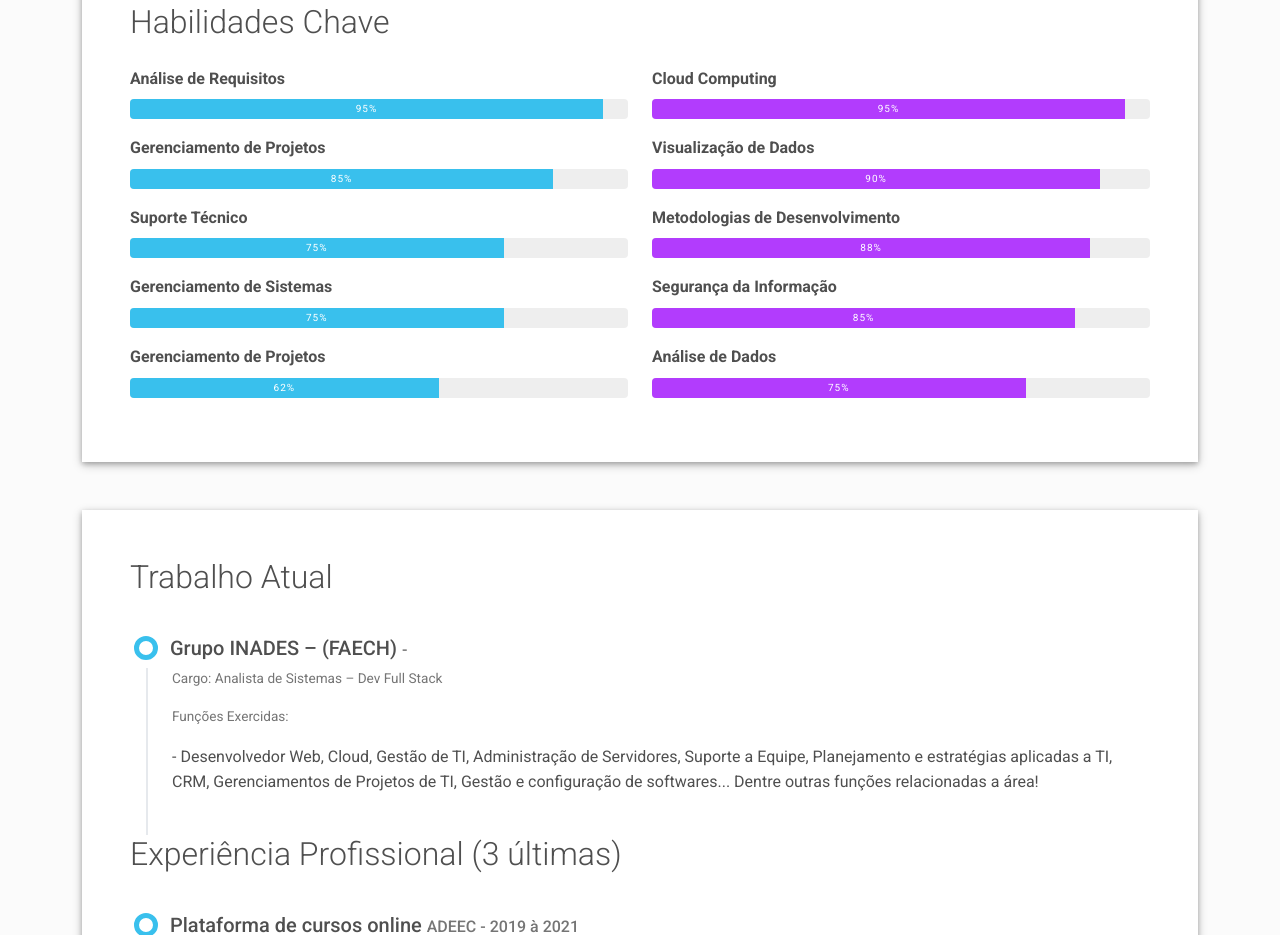
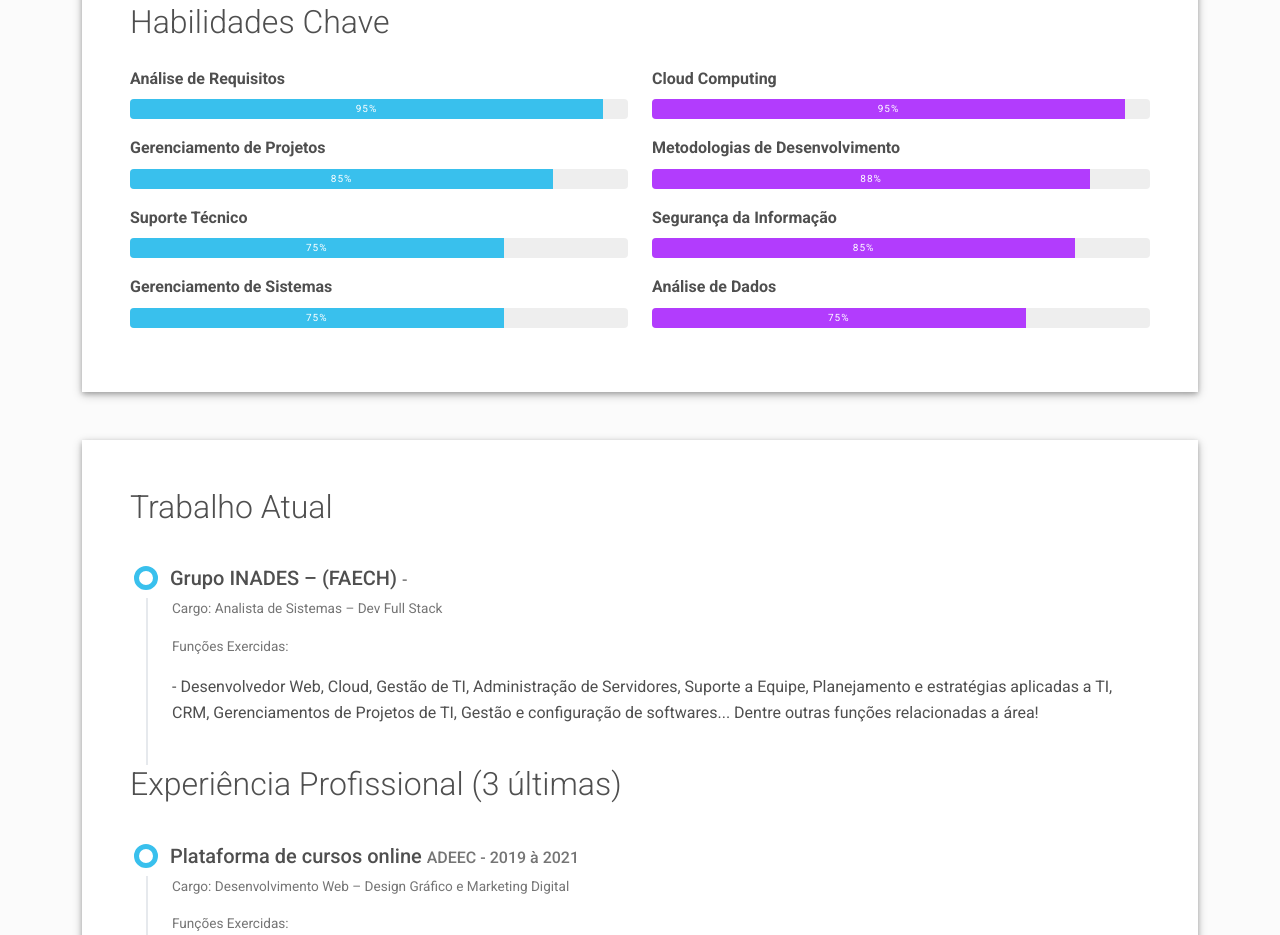
Before and after one commit to Rodrigodil/rodrigodil.github.io, a plain HTML site: page index.html in a window 1280 px wide. Shown: the part 1694-2629 px from the top of the page. Drawn offline with Linux system fonts and the light colour scheme.

Commit message:
Alteração habilidades chaves

```diff
--- a/index.html
+++ b/index.html
@@ -252,13 +252,6 @@
                     aria-valuemax="100">75%</div>
                 </div>
               </div>
-              <div class="mb-3"><span class="fw-bolder">Gerenciamento de Projetos</span>
-                <div class="progress my-2 rounded" style="height: 20px">
-                  <div class="progress-bar bg-info" role="progressbar" data-aos="zoom-in-right" data-aos-delay="300"
-                    data-aos-anchor=".skills-section" style="width: 62%" aria-valuenow="62" aria-valuemin="0"
-                    aria-valuemax="100">62%</div>
-                </div>
-              </div>
             </div>
             <div class="col-md-6">
               <div class="mb-3"><span class="fw-bolder">Cloud Computing</span>
@@ -266,13 +259,6 @@
                   <div class="progress-bar bg-secondary" role="progressbar" data-aos="zoom-in-right"
                     data-aos-delay="400" data-aos-anchor=".skills-section" style="width: 95%" aria-valuenow="95"
                     aria-valuemin="0" aria-valuemax="100">95%</div>
-                </div>
-              </div>
-              <div class="mb-3"><span class="fw-bolder">Visualização de Dados</span>
-                <div class="progress my-2 rounded" style="height: 20px">
-                  <div class="progress-bar bg-secondary" role="progressbar" data-aos="zoom-in-right"
-                    data-aos-delay="400" data-aos-anchor=".skills-section" style="width: 90%" aria-valuenow="90"
-                    aria-valuemin="0" aria-valuemax="100">90%</div>
                 </div>
               </div>
               <div class="mb-3"><span class="fw-bolder">Metodologias de Desenvolvimento</span>
```
